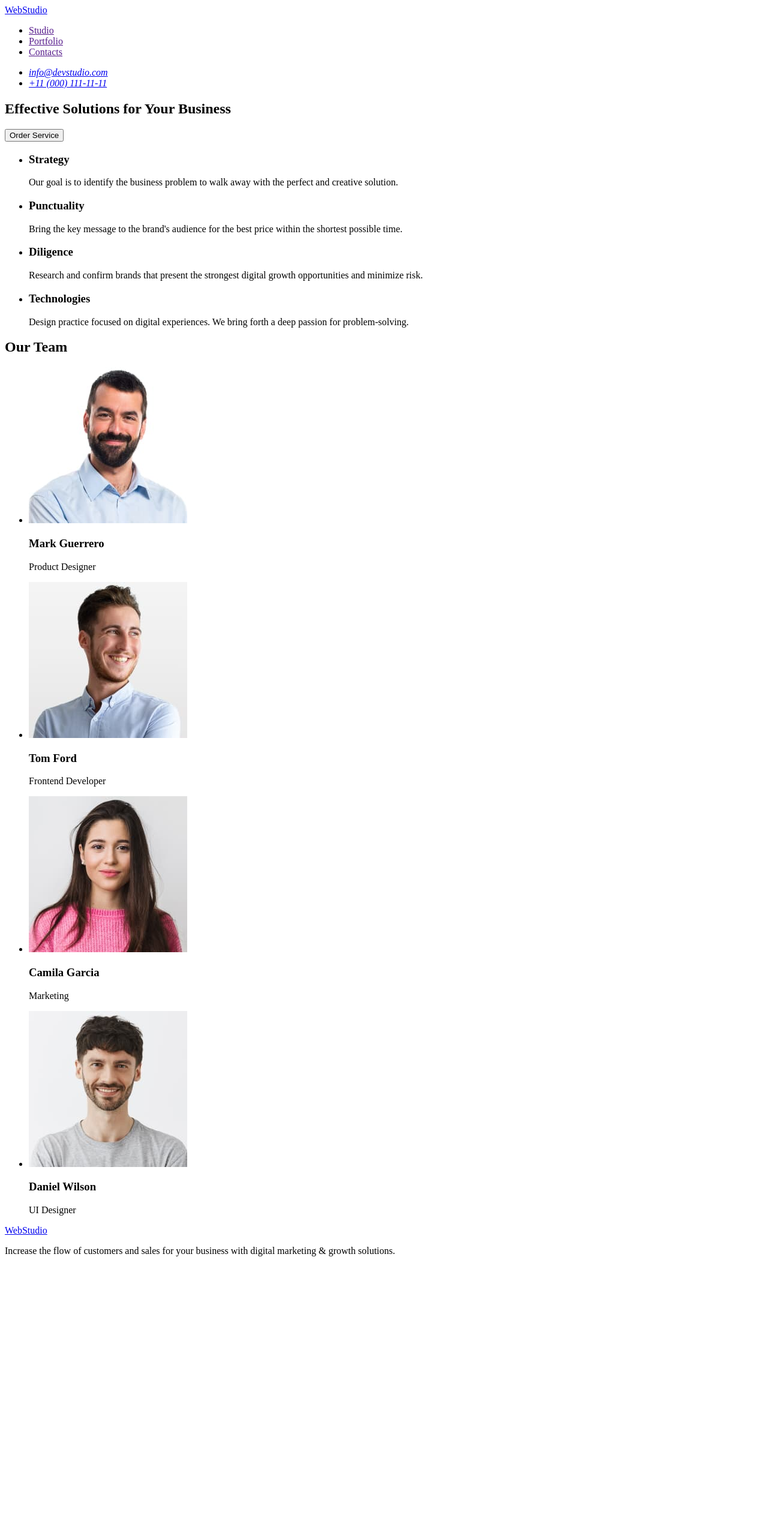
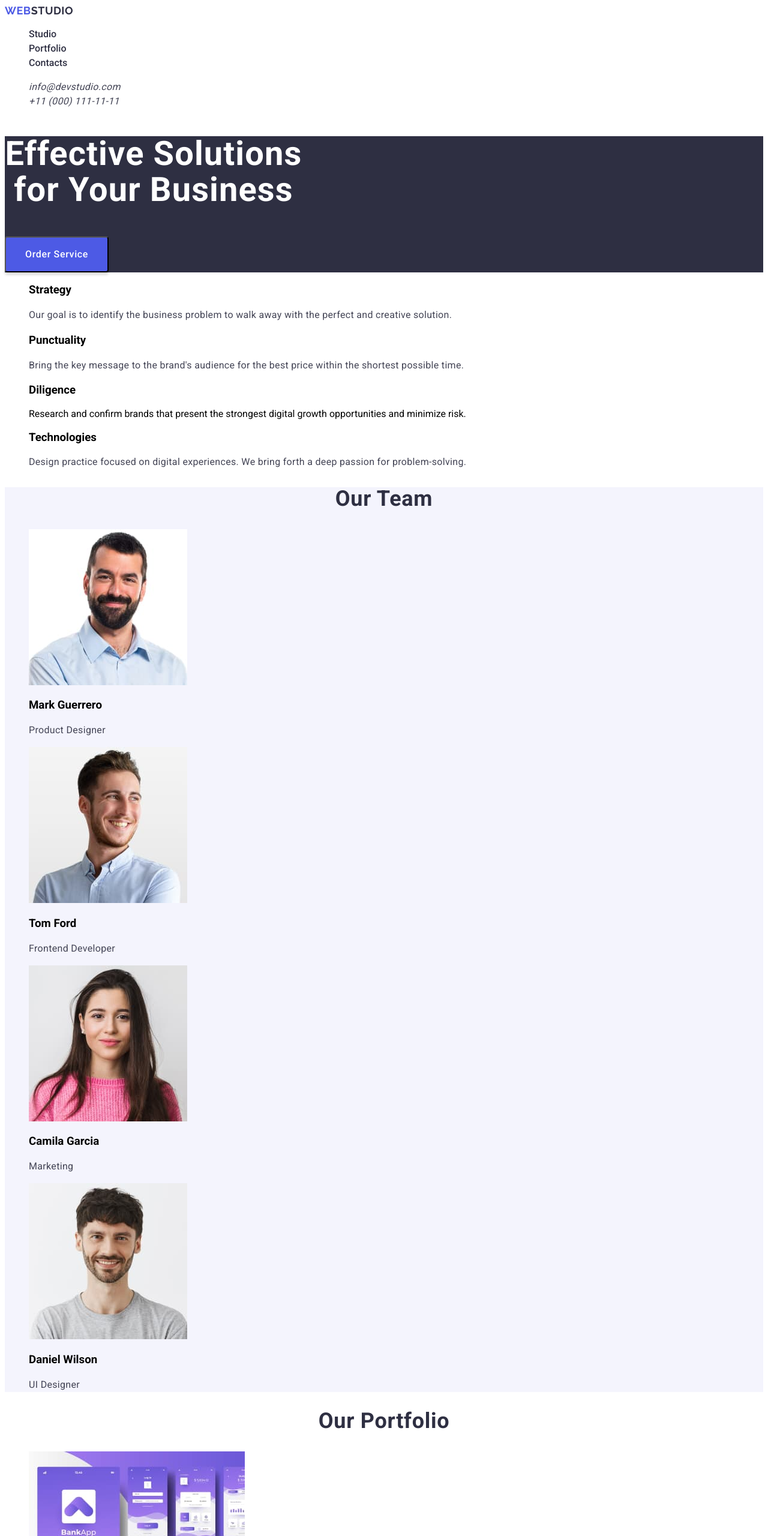
Before and after one commit to 0-00niknan0-00/goit-homework-02, a plain HTML site: page index.html in a window 1280 px wide. Shown: the top 2560 px of the page at 60% size. Before the commit the page ends 2110 px from the top, so only its background shows below. Drawn offline with Linux system fonts and the light colour scheme.

Commit message:
Second homework according to notebook standards. First trial attempt

```diff
--- /dev/null
+++ b/css/styles.css
@@ -0,0 +1,178 @@
+body {
+  font-family: "Raleway", sans-serif;
+  font-family: "Roboto", sans-serif;
+  border-bottom: 1px solid var(--CORNFLOWER, #e7e9fc);
+  background: var(--WHITE, #fff);
+}
+ul {
+  list-style-type: none;
+}
+a {
+  text-decoration: none;
+}
+
+.header-logo {
+  width: 44px;
+  color: var(--IRIS, #4d5ae5);
+  font-family: Raleway;
+  font-size: 18px;
+  font-weight: 700;
+  line-height: 1.16;
+  letter-spacing: 0.03em;
+  text-transform: uppercase;
+}
+.header-studio-logo {
+  flex-direction: column;
+  color: var(--NAVY-BLUE, #2e2f42);
+}
+.header-menu-link {
+  color: var(--NAVY-BLUE, #2e2f42);
+  font-family: Roboto;
+  font-size: 16px;
+  font-weight: 500;
+  line-height: 1.5em;
+  letter-spacing: 0.02;
+}
+.header-menu-link:hover,
+.header-menu-link:focus,
+.header-menu-link:active {
+  display: flex;
+  width: 48px;
+  height: 52px;
+  padding-bottom: 0px;
+  flex-direction: column;
+  align-items: flex-start;
+  gap: 20px;
+  flex-shrink: 0;
+  color: var(--OCEAN, #404bbf);
+  font-family: Roboto;
+  font-size: 16px;
+  font-weight: 500;
+  line-height: 1, 5em;
+  letter-spacing: 0.02em;
+}
+.address-item-link:hover,
+.address-item-link:focus {
+  color: var(--OCEAN, #404bbf);
+  font-family: Roboto;
+  font-size: 16px;
+  font-weight: 400;
+  line-height: 1.5em;
+  letter-spacing: 0.02em;
+}
+.main-title {
+  background: var(--NAVY-BLUE, #2e2f42);
+}
+.title {
+  width: 496px;
+  color: var(--WHITE, #fff);
+  text-align: center;
+  font-family: Roboto;
+  font-size: 56px;
+  font-style: normal;
+  font-weight: 700;
+  line-height: 1.07em;
+  letter-spacing: 0.02em;
+}
+.button-title {
+  color: var(--WHITE, #fff);
+  font-family: Roboto;
+  font-size: 16px;
+  font-weight: 500;
+  line-height: 1.5em;
+  letter-spacing: 0.04em;
+  display: inline-flex;
+  padding: 16px 32px;
+  align-items: flex-start;
+  gap: 10px;
+  border-radius: 4px;
+  background: var(--IRIS, #4d5ae5);
+  box-shadow: 0px 4px 4px 0px rgba(0, 0, 0, 0.15);
+}
+.button-title:hover,
+.button-title:focus {
+  border-radius: 4px;
+  background: var(--OCEAN, #404bbf);
+  box-shadow: 0px 4px 4px 0px rgba(0, 0, 0, 0.15);
+}
+.colleagues {
+  background: var(--CLOUD, #f4f4fd);
+}
+.colleagues-people,
+.our-portfolio-document {
+  color: var(--NAVY-BLUE, #2e2f42);
+  text-align: center;
+  font-family: Roboto;
+  font-size: 36px;
+  font-weight: 700;
+  line-height: 1.1em;
+  letter-spacing: 0.02em;
+  text-transform: capitalize;
+}
+.priority-hello-introduction .colleagues-bye-introduction,
+.our-portfolio-offer-introduction {
+  color: var(--NAVY-BLUE, #2e2f42);
+  font-family: Roboto;
+  font-size: 20px;
+  font-weight: 500;
+  line-height: 1.2em;
+  letter-spacing: 0.02em;
+}
+.address-item-link,
+.priority-hello-paragraph,
+.colleagues-bye-paragraph,
+.our-portfolio-offer-paragraph {
+  color: var(--SLATE, #434455);
+  font-family: Roboto;
+  font-size: 16px;
+  font-weight: 400;
+  line-height: 1.5em;
+  letter-spacing: 0.02em;
+}
+
+.footer {
+  color: var(--SLATE, #434455);
+  font-family: Roboto;
+  font-size: 16px;
+  font-weight: 400;
+  line-height: 1.5em;
+  letter-spacing: 0.02em;
+  background: var(--NAVY-BLUE, #2e2f42);
+}
+
+.footer-logo {
+  color: var(--IRIS, #4d5ae5);
+  font-family: Raleway;
+  font-size: 18px;
+  font-weight: 700;
+  line-height: 1.16px;
+  letter-spacing: 0.03em;
+  text-transform: uppercase;
+}
+
+.footer-studio-logo {
+  flex-direction: column;
+  color: var(--CLOUD, #f4f4fd);
+}
+.bye-bye-bye {
+  color: var(--CLOUD, #f4f4fd);
+  font-family: Roboto;
+  font-size: 16px;
+
+  font-weight: 400;
+  line-height: 1.5em;
+  letter-spacing: 0.02em;
+}
+
+.visually-hidden {
+  position: absolute;
+  width: 1px;
+  height: 1px;
+  margin: -1px;
+  border: 0;
+  padding: 0;
+  white-space: nowrap;
+  clip-path: inset(100%);
+  clip: rect(0 0 0 0);
+  overflow: hidden;
+}
--- a/index.html
+++ b/index.html
@@ -4,121 +4,164 @@
     <meta charset="UTF-8" />
     <meta name="viewport" content="width=device-width, initial-scale=1.0" />
     <title>Document</title>
+    <link rel="preconnect" href="https://fonts.googleapis.com">
+   <link rel="preconnect" href="https://fonts.gstatic.com" crossorigin>
+   <link href="https://fonts.googleapis.com/css2?family=Raleway:wght@700&family=Roboto:wght@400;500;700&display=swap" rel="stylesheet">
+    <link rel="stylesheet" href="./css/styles.css" />
   </head>
   <body>
-    <header>
+    <header class="header">
       <nav>
-        <a href="./index.html">WebStudio</a>
-        <ul>
-          <li>
-            <a href="">Studio</a>
+        <a class="header-logo" href="./index.html">Web<span class="header-studio-logo">Studio</span></a>
+        <ul class="header-menu">
+          <li class="menu-list-item">
+            <a class="header-menu-link" href="">Studio</a>
           </li>
-          <li>
-            <a href="">Portfolio</a>
+          <li class="menu-list-item">
+            <a class="header-menu-link" href="">Portfolio</a>
           </li>
-          <li>
-            <a href="">Contacts</a>
+          <li class="menu-list-item">
+            <a class="header-menu-link" href="">Contacts</a>
           </li>
         </ul>
       </nav>
-      <address>
-        <ul>
-          <li>
-            <a href="mailto:info@devstudio.com">info@devstudio.com</a>
+      <address class="header-adress">
+        <ul class="address">
+          <li class="address-list-item">
+            <a class="address-item-link" href="mailto:info@devstudio.com"
+              >info@devstudio.com</a
+            >
           </li>
-          <li>
-            <a href="tel:+110001111111">+11 (000) 111-11-11</a>
+          <li class="address-list-item">
+            <a class="address-item-link" href="tel:+110001111111"
+              >+11 (000) 111-11-11</a
+            >
           </li>
         </ul>
       </address>
     </header>
-    <main>
-      <section>
-        <h1>Effective Solutions for Your Business</h1>
-        <button type="button">Order Service</button>
+    <main class="main">
+      <section class="main-title">
+        <h1 class="title">Effective Solutions for Your Business</h1>
+        <button class="button-title" type="button">Order Service</button>
       </section>
-      <section>
-        <h2 hidden>A priority</h2>
-        <ul>
-          <li>
-            <h3>Strategy</h3>
-            <p>
+      <section class="priority">
+        <h2 class="visually-hidden" >A priority</h2>
+        <ul class="priority-hello">
+          <li class="hello-list-item">
+            <h3 class="priority-hello-introduction">Strategy</h3>
+            <p class="priority-hello-paragraph">
               Our goal is to identify the business problem to walk away with the
               perfect and creative solution.
             </p>
           </li>
-          <li>
-            <h3>Punctuality</h3>
-            <p>
+          <li class="hello-list-item">
+            <h3 class="priority-hello-introduction">Punctuality</h3>
+            <p class="priority-hello-paragraph">
               Bring the key message to the brand's audience for the best price
               within the shortest possible time.
             </p>
           </li>
           <li>
-            <h3>Diligence</h3>
+            <h3 class="priority-hello-introduction">Diligence</h3>
             <p>
               Research and confirm brands that present the strongest digital
               growth opportunities and minimize risk.
             </p>
           </li>
-          <li>
-            <h3>Technologies</h3>
-            <p>
+          <li class="hello-list-item">
+            <h3 class="priority-hello-introduction">Technologies</h3>
+            <p class="priority-hello-paragraph">
               Design practice focused on digital experiences. We bring forth a
               deep passion for problem-solving.
             </p>
           </li>
         </ul>
       </section>
-      <section>
-        <h2>Our Team</h2>
-        <ul>
-          <li>
+      <section class="colleagues">
+        <h2 class="colleagues-people">Our Team</h2>
+        <ul class="colleagues-bye">
+          <li class="bye-list-item" >
             <img
               src="./images/man1.jpg"
               alt="first office worker"
               width="264"
               height="260"
             />
-            <h3>Mark Guerrero</h3>
-            <p>Product Designer</p>
+            <h3 class="colleagues-bye-introduction" >Mark Guerrero</h3>
+            <p  class="colleagues-bye-paragraph">Product Designer</p>
           </li>
-          <li>
+          <li class="bye-list-item">
             <img
               src="./images/man2.jpg"
               alt="second office worker"
               width="264"
               height="260"
             />
-            <h3>Tom Ford</h3>
-            <p>Frontend Developer</p>
+            <h3 class="colleagues-bye-introduction">Tom Ford</h3>
+            <p class="colleagues-bye-paragraph">Frontend Developer</p>
           </li>
-          <li>
+          <li class="bye-list-item">
             <img
               src="./images/women.jpg"
               alt="third office worker"
               width="264"
               height="260"
             />
-            <h3>Camila Garcia</h3>
-            <p>Marketing</p>
+            <h3 class="colleagues-bye-introduction">Camila Garcia</h3>
+            <p class="colleagues-bye-paragraph">Marketing</p>
           </li>
-          <li>
+          <li class="bye-list-item">
             <img
               src="./images/man3.jpg"
               alt="fourth office worker"
               width="264"
               height="260"
             />
-            <h3>Daniel Wilson</h3>
-            <p>UI Designer</p>
+            <h3 class="colleagues-bye-introduction">Daniel Wilson</h3>
+            <p class="colleagues-bye-paragraph">UI Designer</p>
           </li>
-        </ul>
+        </ulс>
+      </section>
+      <section class="our-portfolio">
+         <h2 class="our-portfolio-document">Our Portfolio</h2>
+      <ul class="our-portfolio-offer">
+         <li class="offer-list-item">
+            <img src="./images/banking.jpg" alt="banking">
+            <h3 class="our-portfolio-offer-introduction">Banking App</h3>
+            <p class="our-portfolio-offer-paragraph">App</p>
+         </li>
+         <li class="offer-list-item">
+            <img src="./images/cashles.jpg" alt="cashles">
+            <h3 class="our-portfolio-offer-introduction">Cashless Payment</h3>
+            <p class="our-portfolio-offer-paragraph">Marketing</p>
+         </li>
+         <li class="offer-list-item">
+            <img src="./images/meditation.jpg" alt="meditation">
+            <h3 class="our-portfolio-offer-introduction">Meditation App</h3>
+            <p class="our-portfolio-offer-paragraph">App</p>
+         </li>
+         <li class="offer-list-item">
+            <img src="./images/taxi.jpg" alt="taxi">
+            <h3 class="our-portfolio-offer-introduction">Taxi Service</h3>
+            <p class="our-portfolio-offer-paragraph">Marketing</p>
+         </li class="offer-list-item">
+         <li>
+            <img src="./images/screen.jpg" alt="screen">
+            <h3 class="our-portfolio-offer-introduction">Screen Illustrations</h3>
+            <p class="our-portfolio-offer-paragraph">Design</p>
+         </li class="offer-list-item">
+         <li>
+            <img src="./images/online.jpg" alt="online">
+            <h3 class="our-portfolio-offer-introduction">Online Courses</h3>
+            <p class="our-portfolio-offer-paragraph">Marketing</p>
+         </li>
+      </ul>
       </section>
     </main>
-    <footer>
-      <a href="./index.html">WebStudio</a>
-      <p>
+    <footer class="footer">
+      <a class="footer-logo" href="./index.html">Web<span class="footer-studio-logo">Studio</span></a>
+      <p class="bye-bye-bye">
         Increase the flow of customers and sales for your business with digital
         marketing & growth solutions.
       </p>
```
Also changed, not shown: images/banking.jpg (added), images/cashles.jpg (added), images/meditation.jpg (added), images/online.jpg (added), images/screen.jpg (added), images/taxi.jpg (added).
